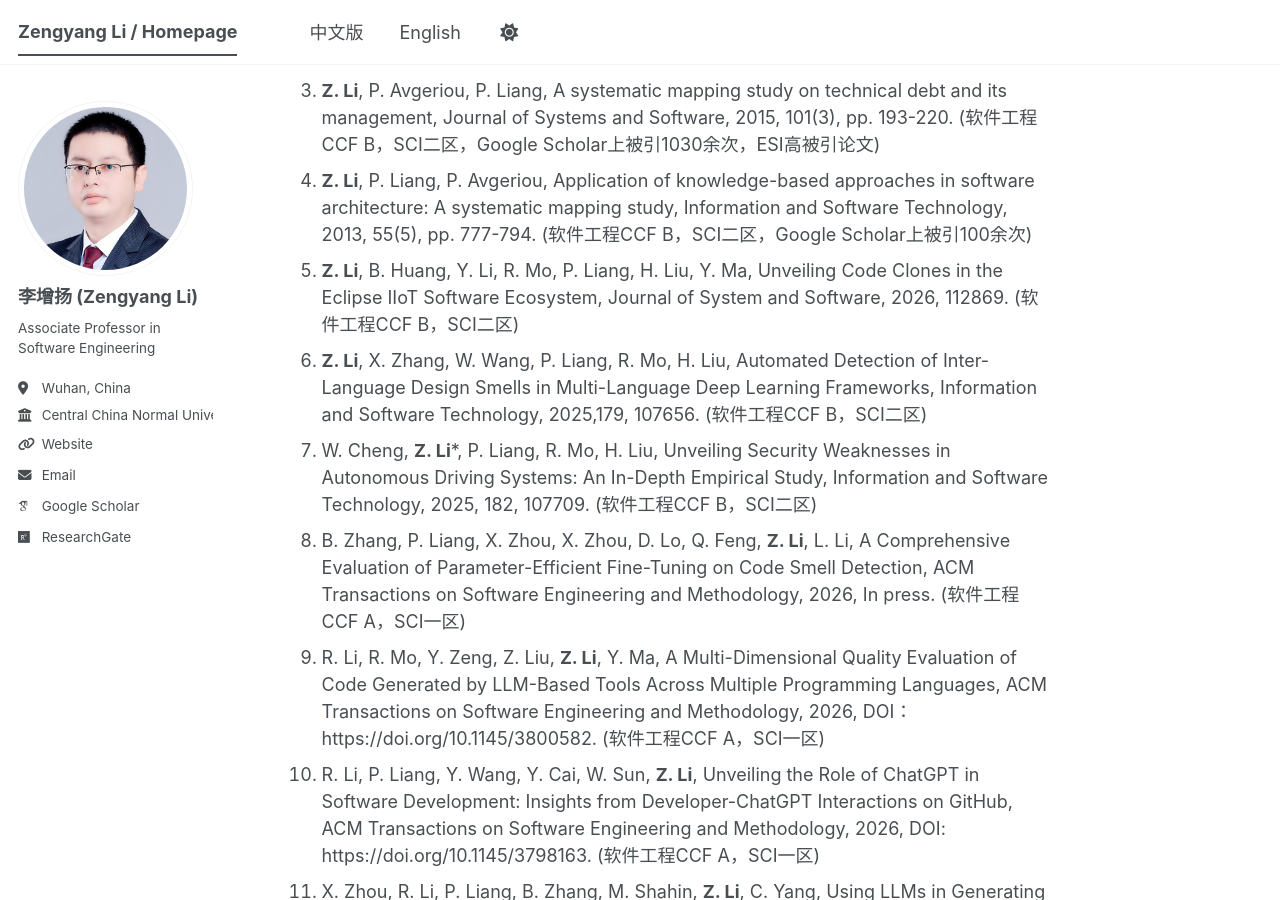
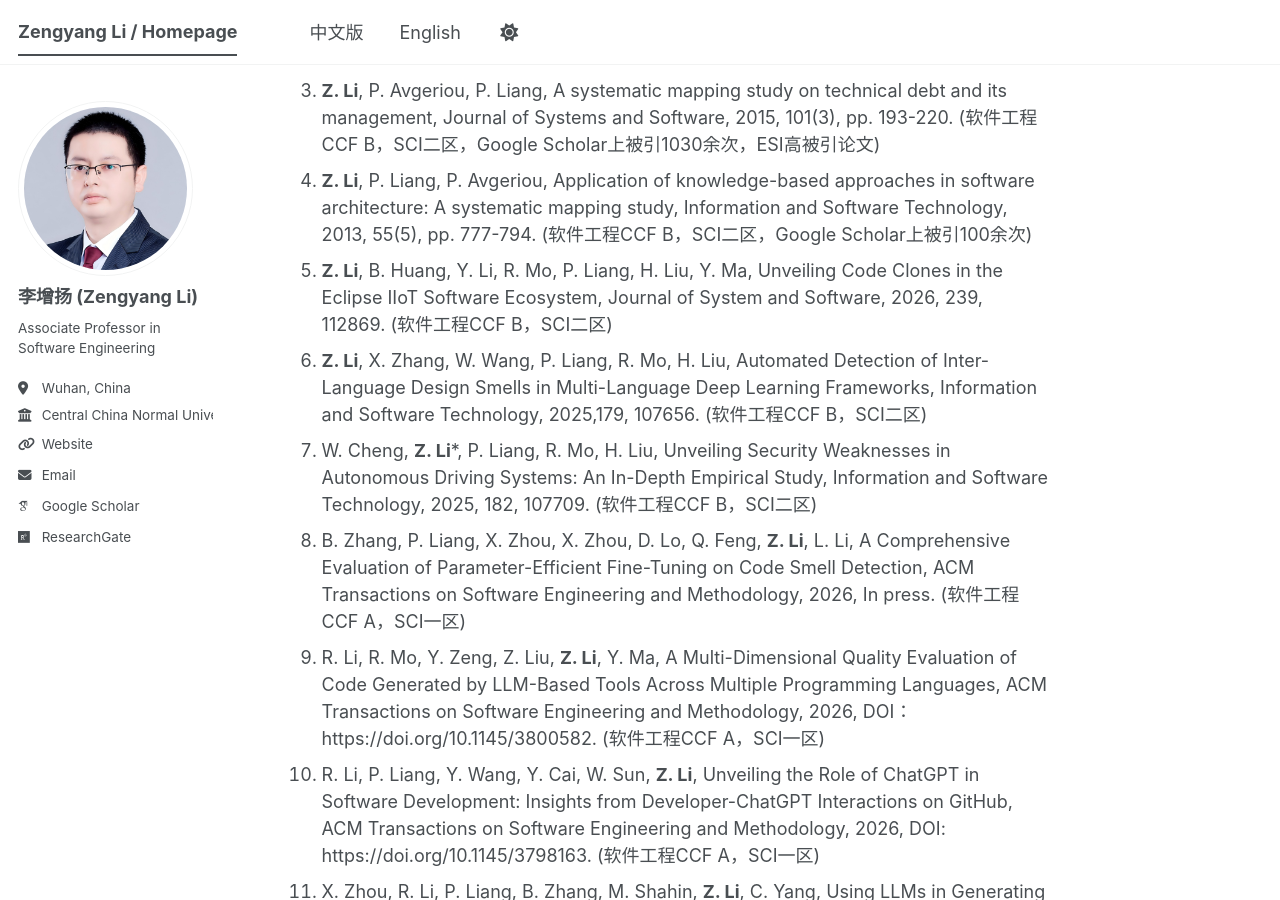
Before and after one commit to zengyang/zengyang.github.io, a Jekyll site: the page built from _pages/about.md, in a window 1280 px wide and 900 px high, scrolled down 2387 px. Built offline with Jekyll 4.4.1, drawn with Linux system fonts in a browser that asks for light colours; some web fonts are replaced; a script bundle is joined from its source files by our own code; library files that are not in the unit come from our copies.

Commit message:
Fix journal volume number for Eclipse IIoT paper
Updated the page to correct the journal volume number for a publication.

```diff
--- a/_pages/about.md
+++ b/_pages/about.md
@@ -71,7 +71,7 @@
 1. G. Cai, **Z. Li***, P. Liang, R. Mo, H. Liu, Y. Ma, Bug Priority Change Prediction: An Exploratory Study on Apache Software, ACM Transactions on Software Engineering and Methodology, 2025, pp.1-41, DOI: http://dx.doi.org/10.1145/3785148. (软件工程CCF A，SCI一区)
 1. **Z. Li**, P. Avgeriou, P. Liang, A systematic mapping study on technical debt and its management, Journal of Systems and Software, 2015, 101(3), pp. 193-220. (软件工程CCF B，SCI二区，Google Scholar上被引1030余次，ESI高被引论文)
 1. **Z. Li**, P. Liang, P. Avgeriou, Application of knowledge-based approaches in software architecture: A systematic mapping study, Information and Software Technology, 2013, 55(5), pp. 777-794. (软件工程CCF B，SCI二区，Google Scholar上被引100余次)
-1. **Z. Li**, B. Huang, Y. Li, R. Mo, P. Liang, H. Liu, Y. Ma, Unveiling Code Clones in the Eclipse IIoT Software Ecosystem, Journal of System and Software, 2026, 112869. (软件工程CCF B，SCI二区)
+1. **Z. Li**, B. Huang, Y. Li, R. Mo, P. Liang, H. Liu, Y. Ma, Unveiling Code Clones in the Eclipse IIoT Software Ecosystem, Journal of System and Software, 2026, 239, 112869. (软件工程CCF B，SCI二区)
 1. **Z. Li**, X. Zhang, W. Wang, P. Liang, R. Mo, H. Liu, Automated Detection of Inter-Language Design Smells in Multi-Language Deep Learning Frameworks, Information and Software Technology, 2025,179, 107656. (软件工程CCF B，SCI二区)
 1. W. Cheng, **Z. Li***, P. Liang, R. Mo, H. Liu, Unveiling Security Weaknesses in Autonomous Driving Systems: An In-Depth Empirical Study, Information and Software Technology, 2025, 182, 107709. (软件工程CCF B，SCI二区)
 1. B. Zhang, P. Liang, X. Zhou, X. Zhou, D. Lo, Q. Feng, **Z. Li**, L. Li, A Comprehensive Evaluation of Parameter-Efficient Fine-Tuning on Code Smell Detection, ACM Transactions on Software Engineering and Methodology, 2026, In press. (软件工程CCF A，SCI一区)
```
